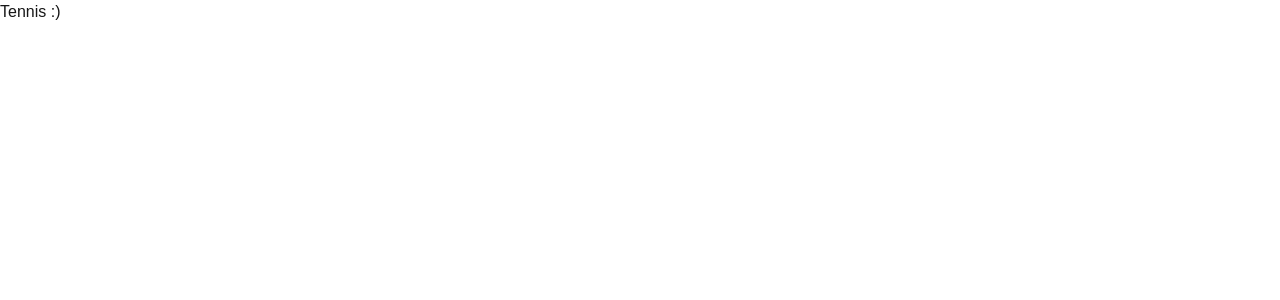
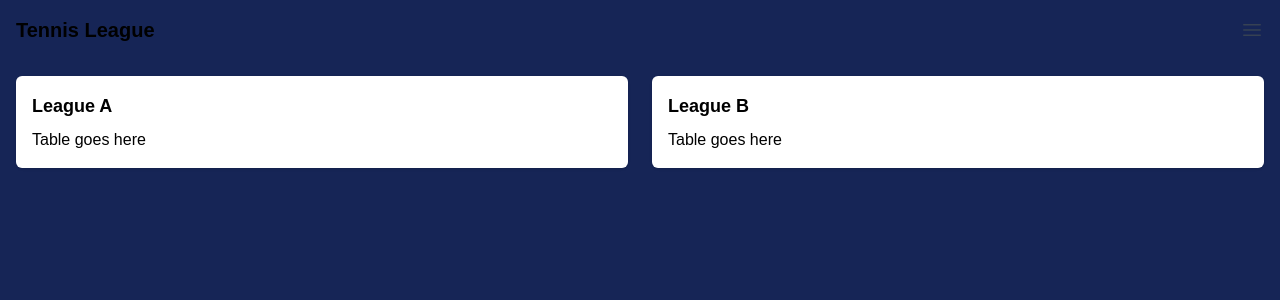
Before and after one commit to danielhc0228/my-tennis-app, a Next.js app: page / in a window 1280 px wide. Shown: the top 300 px of the page. Built offline with nearby package versions, Linux system fonts and the light colour scheme.

Commit message:
Add tables and tabs in home page

```diff
--- a/package.json
+++ b/package.json
@@ -9,7 +9,9 @@
     "lint": "next lint"
   },
   "dependencies": {
+    "@heroicons/react": "^2.2.0",
     "@prisma/client": "^6.12.0",
+    "heroicons": "^2.2.0",
     "next": "15.4.2",
     "react": "19.1.0",
     "react-dom": "19.1.0"
--- a/src/app/page.tsx
+++ b/src/app/page.tsx
@@ -1,3 +1,110 @@
-export default function Home() {
-    return <div>{"Tennis :)"}</div>;
+// HomePage.tsx
+"use client";
+
+import { useState } from "react";
+import { Bars3Icon, XMarkIcon } from "@heroicons/react/24/solid";
+
+export default function HomePage() {
+    const [showTab, setShowTab] = useState(false);
+    const [activeView, setActiveView] = useState("overview"); // leagueA, leagueB, matches...
+
+    return (
+        <div className='relative min-h-screen p-4 bg-blue-950'>
+            {/* Header Section */}
+            <div className='flex justify-between items-center mb-4'>
+                <div className='text-xl font-bold text-black'>
+                    Tennis League
+                </div>
+
+                <button onClick={() => setShowTab(!showTab)}>
+                    {showTab ? (
+                        <XMarkIcon className='size-6 text-gray-700' />
+                    ) : (
+                        <Bars3Icon className='size-6 text-gray-700' />
+                    )}
+                </button>
+            </div>
+
+            {/* Side Tab Panel */}
+            {showTab && (
+                <div className='absolute top-0 right-0 w-64 h-full bg-white shadow-lg z-50 p-4'>
+                    <button
+                        onClick={() => {
+                            setShowTab(false);
+                        }}
+                    >
+                        <XMarkIcon className='absolute right-5 size-6 top-5 text-gray-700' />
+                    </button>
+
+                    <div className='flex flex-col space-y-4'>
+                        <button
+                            className='text-left text-gray-700 hover:text-blue-500'
+                            onClick={() => {
+                                setActiveView("overview");
+                                setShowTab(false);
+                            }}
+                        >
+                            Overview
+                        </button>
+                        <button
+                            className='text-left text-gray-700 hover:text-blue-500'
+                            onClick={() => {
+                                setActiveView("leagueA");
+                                setShowTab(false);
+                            }}
+                        >
+                            League A
+                        </button>
+                        <button
+                            className='text-left text-gray-700 hover:text-blue-500'
+                            onClick={() => {
+                                setActiveView("leagueB");
+                                setShowTab(false);
+                            }}
+                        >
+                            League B
+                        </button>
+                        <button
+                            className='text-left text-gray-700 hover:text-blue-500'
+                            onClick={() => {
+                                setActiveView("matches");
+                                setShowTab(false);
+                            }}
+                        >
+                            Matches
+                        </button>
+                    </div>
+                </div>
+            )}
+
+            {/* Content Display */}
+            <div className='mt-8'>
+                {activeView === "overview" && (
+                    <div className='grid grid-cols-1 md:grid-cols-2 gap-6'>
+                        <LeagueTable title='League A' />
+                        <LeagueTable title='League B' />
+                    </div>
+                )}
+
+                {activeView === "leagueA" && <LeagueTable title='League A' />}
+                {activeView === "leagueB" && <LeagueTable title='League B' />}
+                {activeView === "matches" && <MatchesTable />}
+            </div>
+        </div>
+    );
 }
+
+// Dummy Component Examples
+const LeagueTable = ({ title }: { title: string }) => (
+    <div className='bg-white p-4 shadow rounded-md text-black'>
+        <h2 className='text-lg font-semibold mb-2'>{title}</h2>
+        <p>Table goes here</p>
+    </div>
+);
+
+const MatchesTable = () => (
+    <div className='bg-white p-4 shadow rounded-md text-black'>
+        <h2 className='text-lg font-semibold mb-2'>Matches</h2>
+        <p>Match list goes here</p>
+    </div>
+);
```
Also changed, not shown: 1 other file (tests, documents, lock files or other folders).
